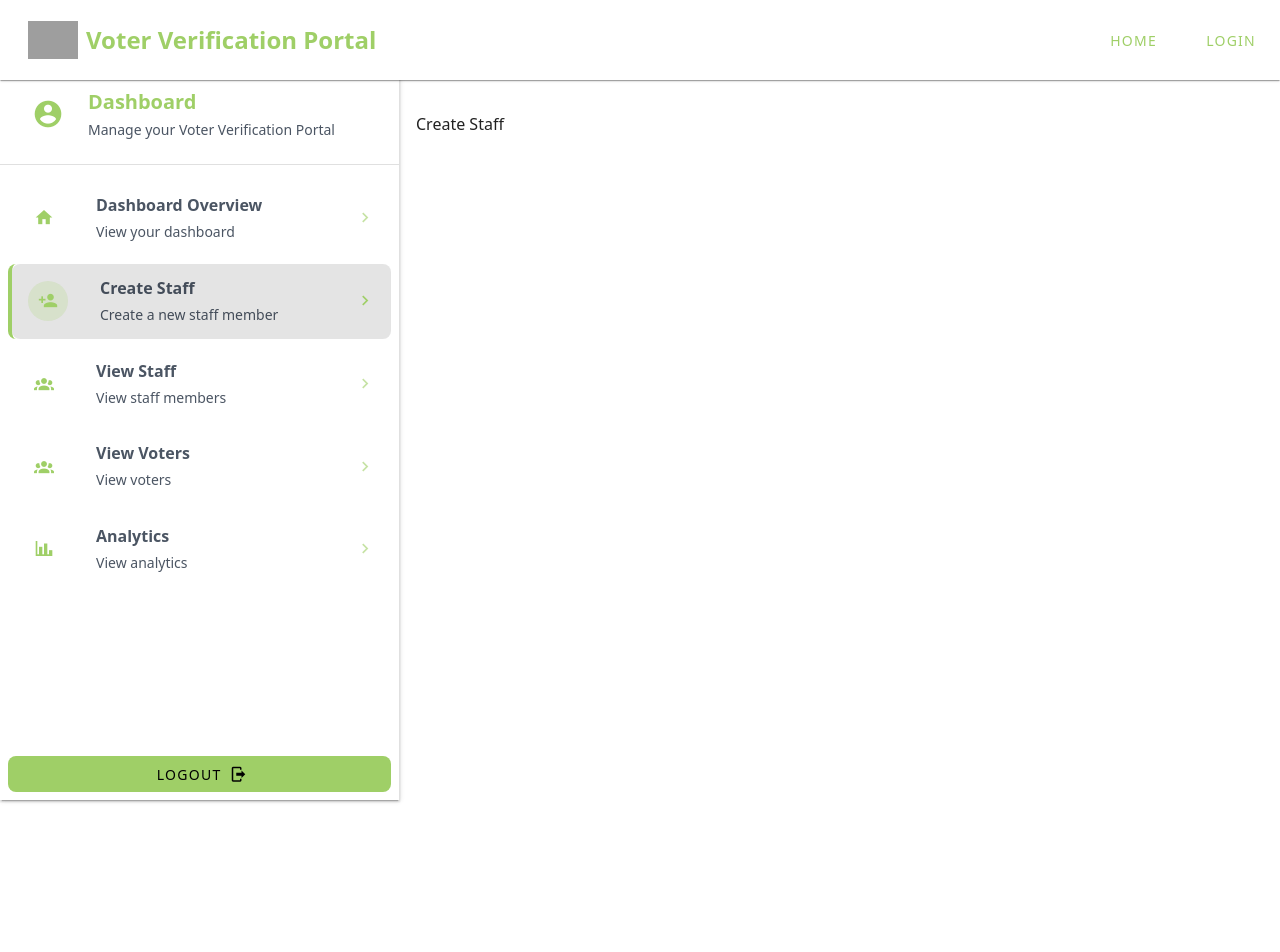
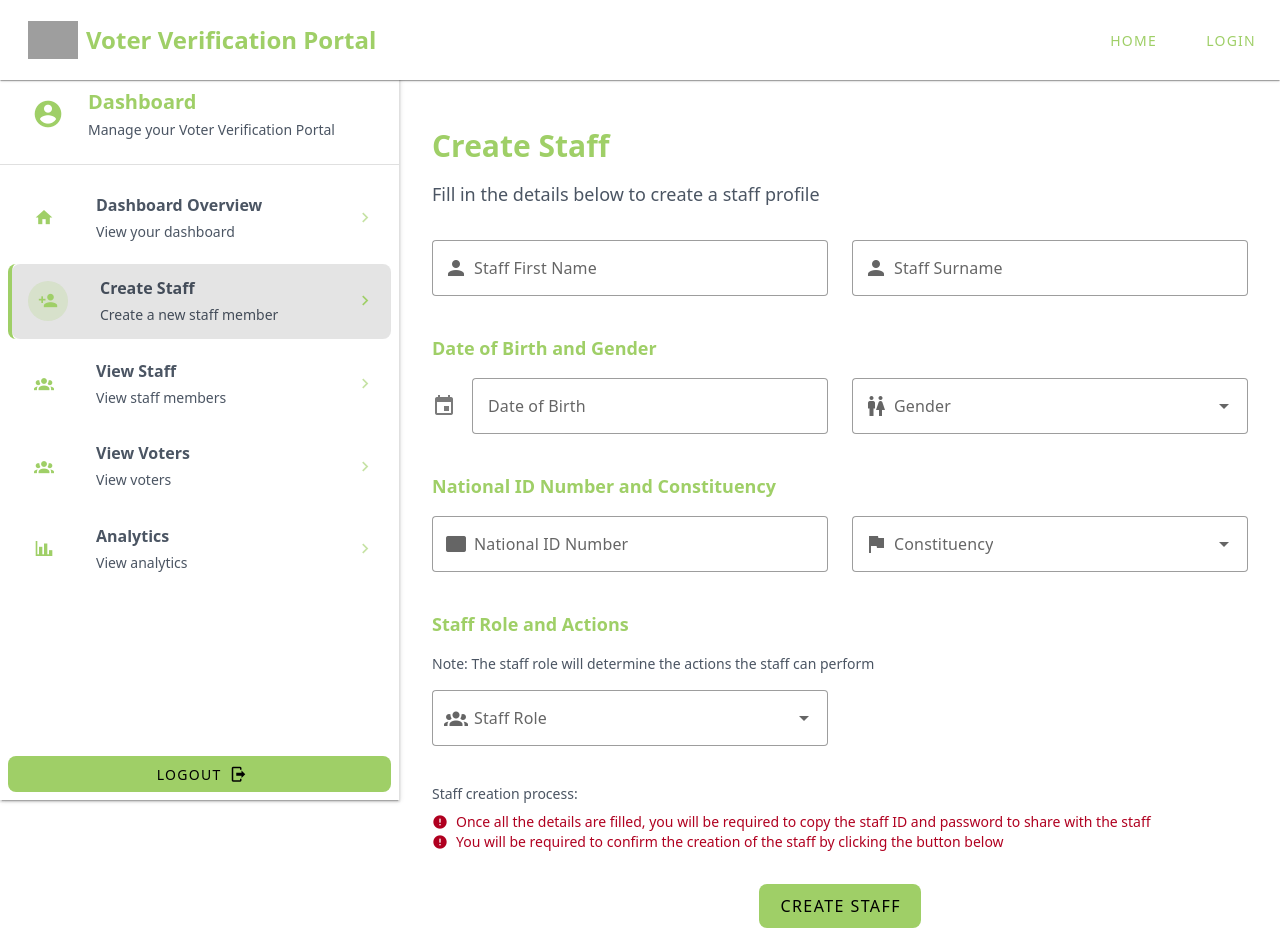
Before and after one commit to karanjavictor/Voter-Registration, a Vue app in the folder Frontend/: page /dashboard/create-staff in a window 1280 px wide. Shown: the top 952 px of the page. Before the commit the page ends 800 px from the top, so only its background shows below. Built offline with nearby package versions, Linux system fonts and the light colour scheme; grey boxes are pictures that could not be loaded; a small style sheet from the web is missing.

Commit message:
Finished implementing create staff page

```diff
--- a/Frontend/src/Pages/StaffLogin.vue
+++ b/Frontend/src/Pages/StaffLogin.vue
@@ -23,7 +23,7 @@ import { ref } from 'vue';
                         class="rounded-lg" variant="outlined" type="password" bg-color="white"></v-text-field>
 
                     <div class="flex justify-center mt-8">
-                        <v-btn color="primary" variant="flat" class="rounded-lg" size="large">Login</v-btn>
+                        <v-btn color="primary" variant="flat" class="rounded-lg" size="large" to="/dashboard">Login</v-btn>
                     </div>
                 </v-form>
             </div>
--- a/Frontend/src/components/Dashboard/CreateStaff.vue
+++ b/Frontend/src/components/Dashboard/CreateStaff.vue
@@ -1,9 +1,105 @@
-<script setup lang="ts"></script>
+<script setup lang="ts">
+import { VDateInput } from 'vuetify/labs/VDateInput'
+import { ref } from 'vue'
+const showStaffLoginDetails = ref(false)
+const staffLoginDetails = ref({
+    staffId: '',
+    password: ''
+})
+const copyStaffLoginDetails = () => {
+    navigator.clipboard.writeText(staffLoginDetails.value.staffId + ' ' + staffLoginDetails.value.password)
+}
+</script>
 
 <template>
-    <div>
-        <h1>Create Staff</h1>
+    <div class="px-4 py-4">
+        <h1 class="text-3xl font-bold text-primary mb-4">Create Staff</h1>
+        <p class="text-lg text-secondary mb-4">Fill in the details below to create a staff profile</p>
+        <!-- Create Staff Form -->
+        <v-form ref="createStaffForm" class="mt-8">
+            <v-row>
+                <v-col cols="12" lg="6">
+                    <v-text-field label="Staff First Name" prepend-inner-icon="mdi-account" variant="outlined"
+                        class="rounded-lg" color="primary" type="text" bg-color="white"></v-text-field>
+                </v-col>
+                <v-col cols="12" lg="6">
+                    <v-text-field label="Staff Surname" prepend-inner-icon="mdi-account" variant="outlined"
+                        class="rounded-lg" color="primary" type="text" bg-color="white"></v-text-field>
+                </v-col>
+            </v-row>
+            <!-- Date of Birth and Gender -->
+            <h3 class="text-lg font-bold text-primary mt-4 mb-4">Date of Birth and Gender</h3>
+            <v-row>
+                <v-col cols="12" lg="6">
+                    <v-date-input label="Date of Birth" variant="outlined" class="rounded-lg" color="primary"
+                        bg-color="white"></v-date-input>
+                </v-col>
+                <v-col cols="12" lg="6">
+                    <v-select label="Gender" prepend-inner-icon="mdi-human-male-female" variant="outlined"
+                        class="rounded-lg" color="primary" :items="['Male', 'Female', 'Rather not say']"
+                        bg-color="white"></v-select>
+                </v-col>
+            </v-row>
+            <!-- National ID Number and Constituency -->
+            <h3 class="text-lg font-bold text-primary mt-4 mb-4">National ID Number and Constituency</h3>
+            <v-row>
+                <v-col cols="12" lg="6">
+                    <v-text-field label="National ID Number" prepend-inner-icon="mdi-card" variant="outlined"
+                        class="rounded-lg" color="primary" type="text" bg-color="white"></v-text-field>
+                </v-col>
+                <v-col cols="12" lg="6">
+                    <v-select label="Constituency" prepend-inner-icon="mdi-flag" variant="outlined" class="rounded-lg"
+                        color="primary" :items="['Nairobi', 'Machakos', 'Mombasa', 'Kisumu', 'Bungoma', 'Isiolo', 'Tana River', 'Kiambu', 'Nyeri', 'Turkana']"
+                        bg-color="white"></v-select>
+                </v-col>
+            </v-row>
+            <!-- Staff Role and Actions -->
+            <h3 class="text-lg font-bold text-primary mt-4 mb-4">Staff Role and Actions</h3>
+            <p class="text-sm text-secondary mb-4">Note: The staff role will determine the actions the staff can perform</p>
+            <v-row>
+                <v-col cols="12" lg="6">
+                    <v-select label="Staff Role" prepend-inner-icon="mdi-account-group" variant="outlined"
+                        class="rounded-lg" color="primary" :items="['Admin', 'Clerk']" bg-color="white"></v-select>
+                </v-col>
+            </v-row>
+            <!-- Staff creation Process -->
+            <div class="p-4 rounded-lg my-4">
+                <p class="text-sm text-secondary mb-2 font-medium">Staff creation process:</p>
+                <ul class="text-sm text-error space-y-1">
+                    <li class="flex items-center gap-2">
+                        <v-icon size="16" color="error">mdi-alert-circle</v-icon>
+                        Once all the details are filled, you will be required to copy the staff ID and password to share with the staff
+                    </li>
+                    <li class="flex items-center gap-2">
+                        <v-icon size="16" color="error">mdi-alert-circle</v-icon>
+                        You will be required to confirm the creation of the staff by clicking the button below
+                    </li>
+                </ul>
+            </div>
+            <!-- Submit Button -->
+            <div class="mt-8 flex justify-center items-center">
+                <v-btn color="primary" variant="flat" size="large" class="rounded-lg" @click="showStaffLoginDetails = true">Create Staff</v-btn>
+            </div>
+
+        </v-form>
     </div>
+    <!-- Staff Login Details Modal -->
+    <v-dialog v-model="showStaffLoginDetails" width="500">
+        <v-card class="pa-4">
+            <v-card-title>
+                <h3 class="text-lg font-bold text-primary">Staff Login Details</h3>
+            </v-card-title>
+        <v-card-text>
+            <p class="text-sm text-secondary">Staff ID: <span class="font-bold">1234567890</span></p>
+            <p class="text-sm text-secondary">Password: <span class="font-bold">1234567890</span></p>
+        </v-card-text>
+        <v-card-actions class="flex justify-start gap-2">
+            <v-btn color="error" variant="flat" size="small" class="rounded-lg" @click="showStaffLoginDetails = false">Cancel</v-btn>
+            <v-btn color="secondary" variant="flat" size="small" class="rounded-lg" append-icon="mdi-clipboard-text" @click="copyStaffLoginDetails">Copy Login Details</v-btn>
+            <v-btn color="primary" variant="flat" size="small" class="rounded-lg">Create Staff</v-btn>
+        </v-card-actions>
+        </v-card>
+    </v-dialog>
 </template>
 
 <style scoped></style>
```
